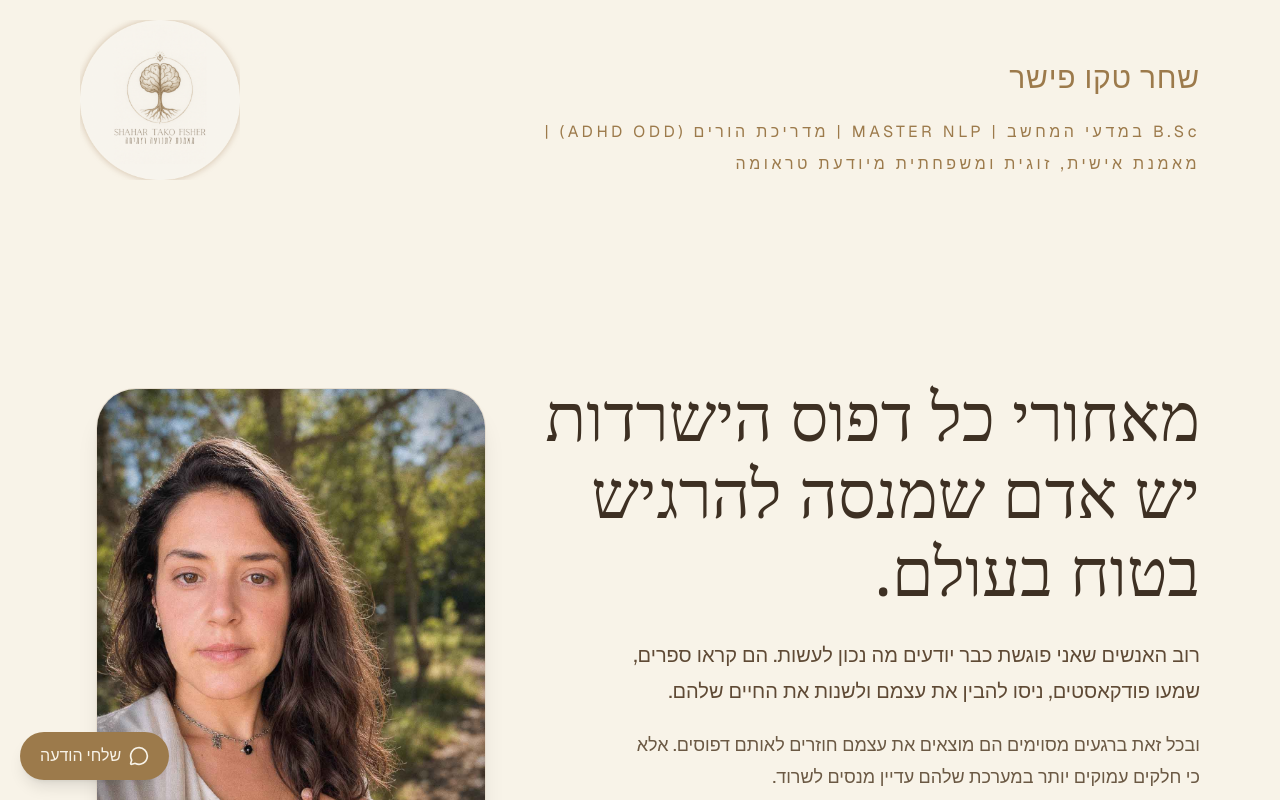
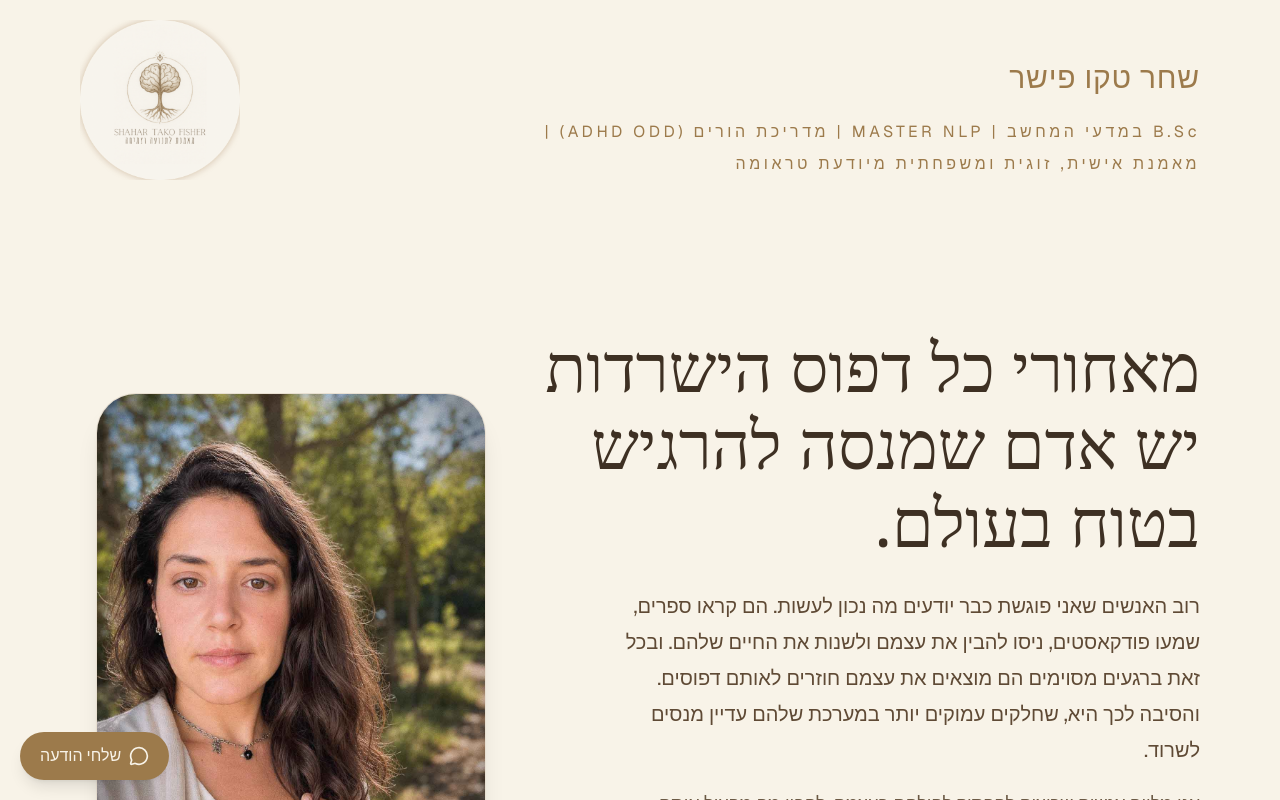
Before and after one commit to shahar27/shahar-landing, a Next.js app: page / in a window 1280 px wide. Shown: the top 800 px of the page. Built offline with nearby package versions, Linux system fonts and the light colour scheme.

Commit message:
fix metadata

```diff
--- a/app/page.tsx
+++ b/app/page.tsx
@@ -152,11 +152,16 @@ export default function ShaharLandingPage() {
           </h1>
           <p className="mt-7 text-lg md:text-xl leading-9 text-[#5F4A35] max-w-xl">
             רוב האנשים שאני פוגשת כבר יודעים מה נכון לעשות.
+
             הם קראו ספרים, שמעו פודקאסטים, ניסו להבין את עצמם ולשנות את החיים שלהם.
+
+            ובכל זאת ברגעים מסוימים הם מוצאים את עצמם חוזרים לאותם דפוסים.
+
+            והסיבה לכך היא, שחלקים עמוקים יותר במערכת שלהם עדיין מנסים לשרוד.
+
           </p>
           <p className="mt-5 text-base md:text-lg leading-8 text-[#6B5944] max-w-xl">
-            ובכל זאת ברגעים מסוימים הם מוצאים את עצמם חוזרים לאותם דפוסים.
-            אלא כי חלקים עמוקים יותר במערכת שלהם עדיין מנסים לשרוד.
+            אני מלווה אנשים שרוצים להפסיק להילחם בעצמם, להבין מה מפעיל אותם באמת, ולחזור להרגיש טוב.
           </p>
 
           <div className="mt-9 flex flex-col sm:flex-row gap-4 w-full sm:w-auto">
```
